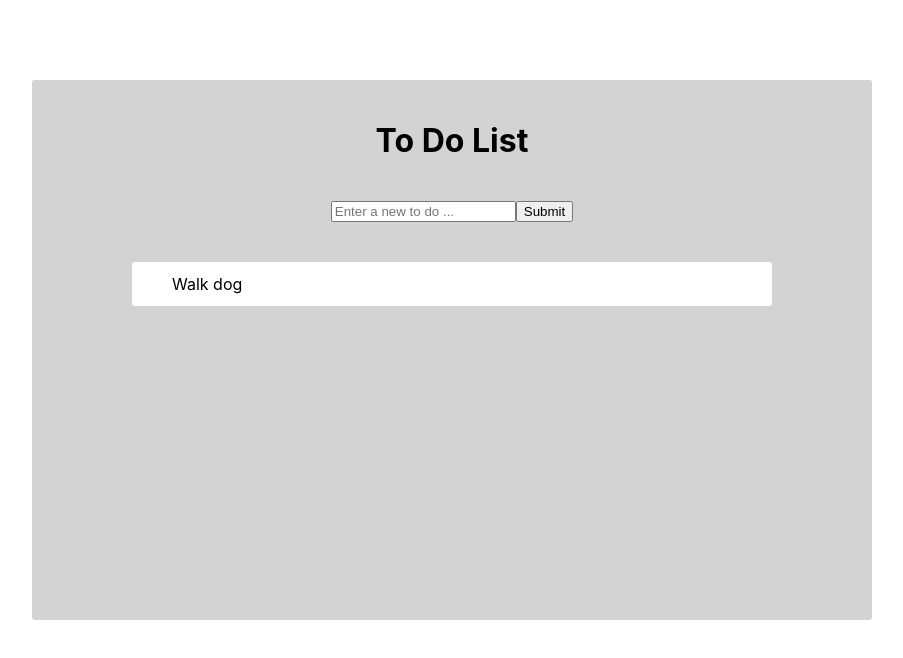
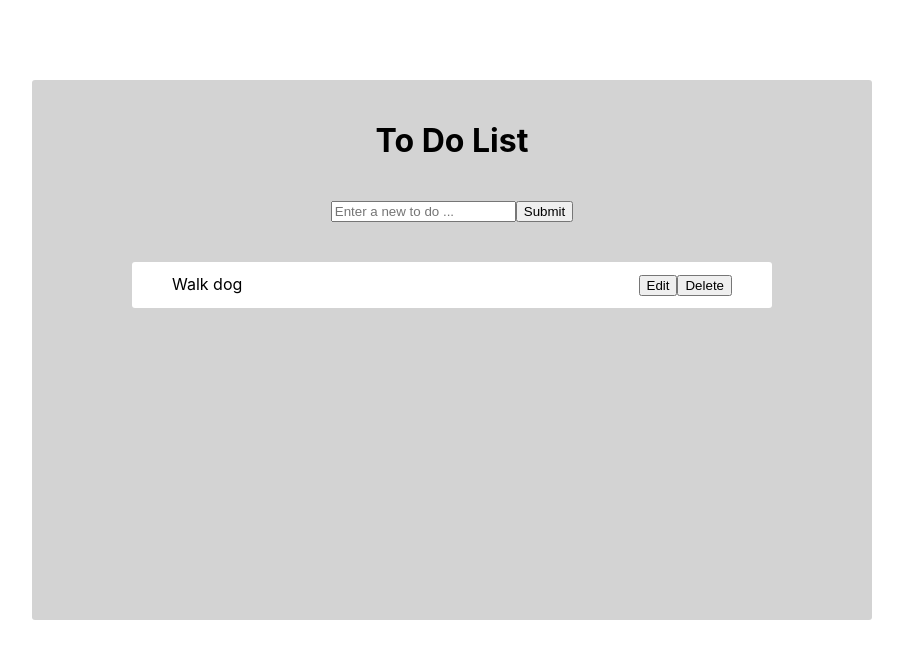
Before and after one commit to ewether/react-to-do, a React (Create React App) app: page / in a window 1280 px wide. Shown: the top 658 px of the page, without its empty margins (188-1091 px from the left). Built offline with nearby package versions, Linux system fonts and the light colour scheme.

Commit message:
add todo edit and delete buttons, add new todo with user input

```diff
--- a/src/App.css
+++ b/src/App.css
@@ -24,16 +24,18 @@ body {
   text-align: left;
   padding: 12px 40px;
   border-radius: 3px;
+  display: flex;
+  justify-content: space-between;
 }
 
 .todo p {
   margin: 0;
 }
 
-.green {
-  background-color: lightgreen;
+.complete {
+  text-decoration: line-through;
 }
 
-.white {
-  background-color: #fff;
+.not-complete {
+  text-decoration: none;
 }
--- a/src/components/AllToDos.jsx
+++ b/src/components/AllToDos.jsx
@@ -1,19 +1,45 @@
-import React from "react";
+import React, { useState } from "react";
 import ToDo from './ToDo'
 
 function AllToDos() {
+    const [value, setValue] = useState('');
+    const [todos, setTodos] = useState([
+            'Walk dog',
+    ])
+
+    const addTodo = (text) => {
+        const newTodos = [... todos, text];
+        setTodos(newTodos);
+    }
+
+    function handleChange(event) {
+        setValue(event.target.value);
+    }
+
+    function handleSubmit(event) {
+        const userInput = value;
+        event.preventDefault();
+        addTodo(userInput);
+    }
+
     return (
         <div className="main-wrapper">
             <h1>To Do List</h1>
 
             <div className="new-todo">
-                <form>
+                <form onSubmit={handleSubmit}>
                     <label>
-                        <input type="text" name="todo" placeholder="Enter a new to do ..." />
+                        <input value={value} onChange={handleChange} type="text" name="todo" placeholder="Enter a new to do ..." />
                     </label>
                     <input type="submit" value="Submit" />
                 </form>
             </div>
+
+            <section className="todos-wrapper">
+                {todos.map((todo) => (
+                    <ToDo text={todo} />
+                ))}
+            </section>
         </div>
     )
 }
--- a/src/components/ToDo.jsx
+++ b/src/components/ToDo.jsx
@@ -2,12 +2,17 @@ import React, { useState } from "react";
 
 // on todo click -> turn green
 
-function ToDo() {
-    const [green, setGreen] = useState(false);
+function ToDo({ text }) {
+    const [complete, setComplete] = useState(false);
 
     return (
-        <div className={` todo ${green ? 'green' : 'white'} `} onClick={() => setGreen(!green)}>
-            <p>Walk dog</p>
+        <div className={` todo ${complete ? 'complete' : 'not-complete'} `} onClick={() => setComplete(!complete)}>
+            <p>{text}</p>
+
+            <div className="todo-buttons">
+                <button className="edit-button">Edit</button>
+                <button className="delete-button">Delete</button>
+            </div>
         </div>
     )
 }
--- a/src/containers/Main.js
+++ b/src/containers/Main.js
@@ -7,7 +7,7 @@ function Main() {
         <>
             <AllToDos />
             <section className="todos-wrapper">
-                <ToDo />
+                {/* <ToDo /> */}
             </section>
         </>
     )
```
